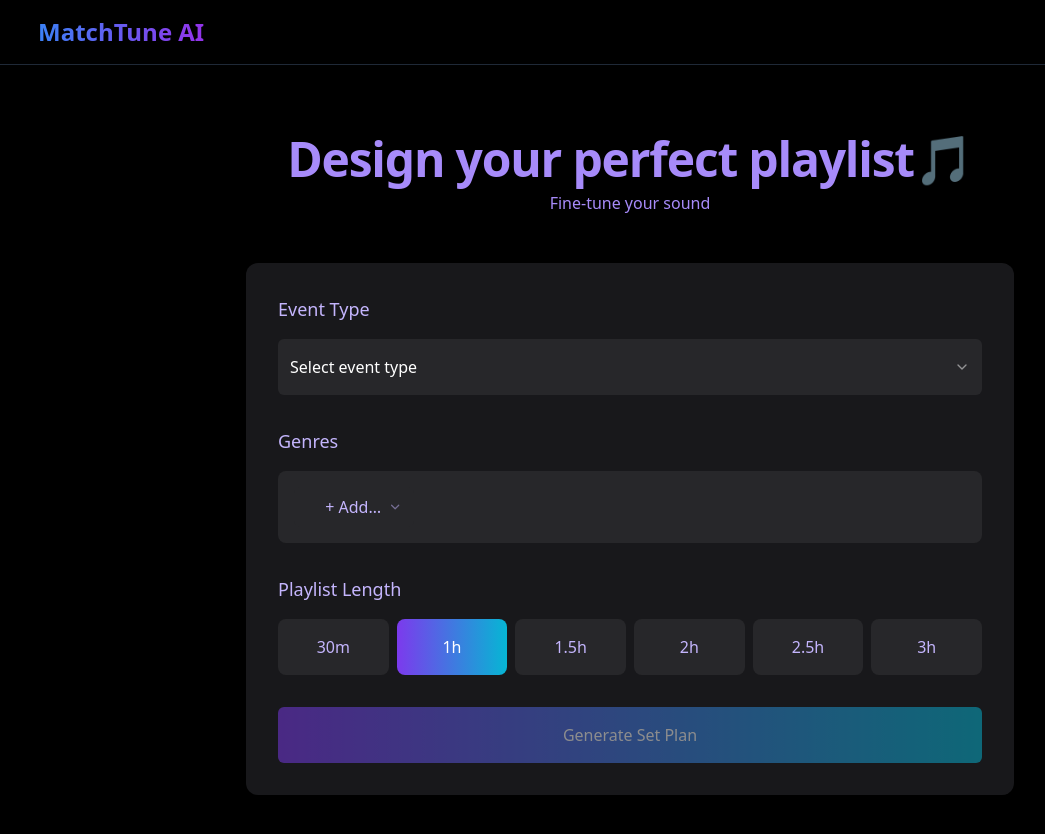
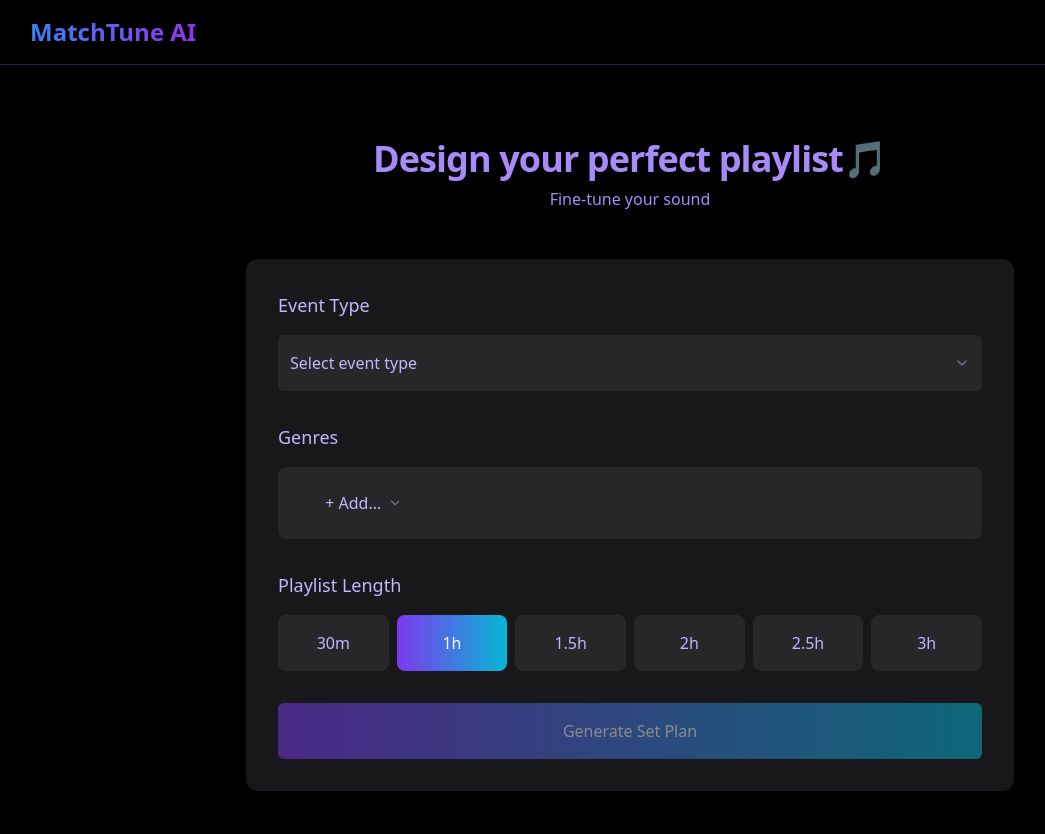
Before and after one commit to agile-dj/dj-playlist-generator, a Next.js app: page / in a window 1280 px wide. Shown: the top 834 px of the page, without its empty margins (10-1055 px from the left). Built offline with nearby package versions, Linux system fonts and the light colour scheme.

Commit message:
Refactoring/design edit

```diff
--- a/app/page.tsx
+++ b/app/page.tsx
@@ -2,14 +2,14 @@ import type { Metadata } from "next"
 import PlaylistGenerator from "@/components/playlist-generator"
 
 export const metadata: Metadata = {
-  title: "MatchTune AI - Playlist Generator",
+  title: "MatchTune AI",
   description: "Generate the perfect playlist for your event using MatchTune AI",
 }
 
 export default function Home() {
   return (
     <main className="min-h-screen bg-black text-white">
-      <header className="w-full p-4 border-b border-gray-800">
+      <header className="w-full px-2 py-4 border-b border-gray-800">
         <div className="container mx-auto flex items-center">
           <h1 className="text-2xl font-bold bg-gradient-to-r from-blue-500 to-purple-600 bg-clip-text text-transparent">MatchTune AI</h1>
         </div>
--- a/components/playlist-generator.tsx
+++ b/components/playlist-generator.tsx
@@ -27,7 +27,6 @@ const genresList = [
 ]
 
 
-
 export default function PlaylistGenerator() {
   const [eventType, setEventType] = useState<string>("")
   const [genres, setGenres] = useState<string[]>([])
@@ -53,7 +52,7 @@ export default function PlaylistGenerator() {
       <div className="w-full max-w-3xl">
         {!showResults ? (
           <div className="flex flex-col items-center">
-            <h1 className="mb-2 text-center text-5xl font-bold tracking-tight text-violet-400">
+            <h1 className="mb-2 text-center text-4xl font-bold tracking-tight text-violet-400">
               Design your perfect playlist🎵
             </h1>
             <p className="mb-12 text-center text-violet-400">Fine-tune your sound</p>
@@ -63,7 +62,7 @@ export default function PlaylistGenerator() {
                 <div className="space-y-4">
                   <label className="text-lg font-medium text-violet-300">Event Type</label>
                   <Select value={eventType} onValueChange={setEventType}>
-                    <SelectTrigger className="h-14 w-full border-0 bg-zinc-800 text-base text-white hover:text-white focus:outline-none">
+                    <SelectTrigger className="h-14 w-full border-0 bg-zinc-800 text-base text-violet-300 focus:outline-none">
                       <SelectValue placeholder="Select event type" className="text-white" />
                     </SelectTrigger>
                     <SelectContent className="border-violet-900 bg-zinc-800 text-white">
@@ -99,7 +98,7 @@ export default function PlaylistGenerator() {
                         }
                       }}
                     >
-                      <SelectTrigger className="h-10 w-[120px] border-0 bg-zinc-800 text-base text-violet-300 hover:text-white focus:ring-violet-500">
+                      <SelectTrigger className="h-10 w-[120px] border-0 bg-zinc-800 text-base text-violet-300 hover:text-violet-400 focus:ring-violet-500">
                         <SelectValue placeholder="+ Add genre" />
                       </SelectTrigger>
                       <SelectContent className="border-0 bg-zinc-800 text-white p-0">
@@ -131,7 +130,7 @@ export default function PlaylistGenerator() {
                         <button
                           key={mins}
                           onClick={() => setDuration(mins)}
-                          className={`h-14 rounded-lg text-base font-medium transition-all ${duration === mins
+                          className={`sm:h-14 h-10 rounded-lg text-base font-medium transition-all ${duration === mins
                               ? 'bg-gradient-to-r from-violet-600 to-cyan-500 text-white'
                               : 'bg-zinc-800 text-violet-300 hover:bg-zinc-700'
                             }`}
```
